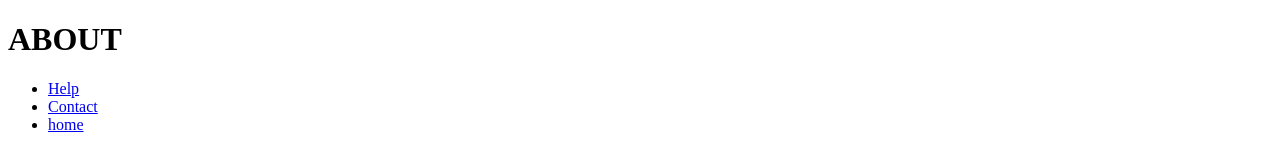
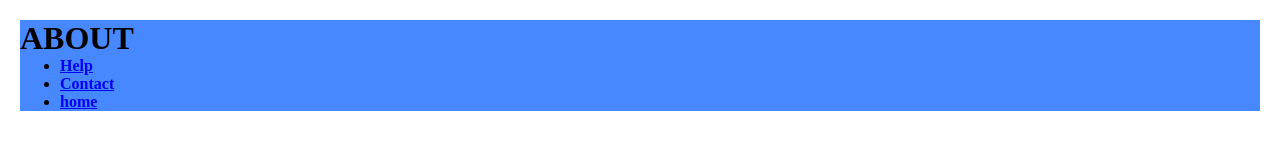
Before and after one commit to lecristina/projeto-inicial, a plain HTML site: page paginas/about.html in a window 1280 px wide. Drawn offline with Linux system fonts and the light colour scheme; files that its build step writes are made by us from their sources.

Commit message:
linkei todos os outros sites com as outras páginas about e help

```diff
--- a/paginas/about.html
+++ b/paginas/about.html
@@ -4,6 +4,8 @@
     <meta charset="UTF-8">
     <meta name="viewport" content="width=device-width, initial-scale=1.0">
     <title>ABOUT</title>
+
+    <link rel="stylesheet" href="./css/style.css">
 </head>
 <body>
     <div class="container">
```
Also changed, not shown: paginas/help.html (+2 -0 lines).
